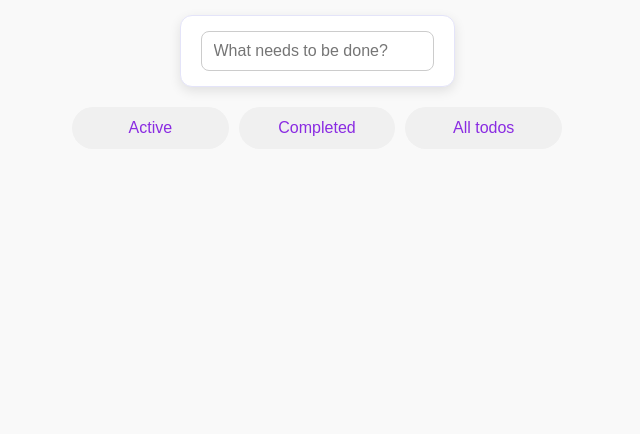
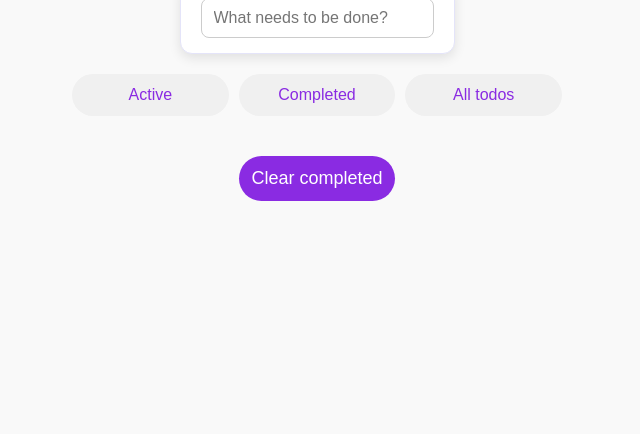
Before and after one commit to omrharbi/mini-framework, a plain HTML site: page todo-mvc/index.html in a window 1280 px wide. Shown: the part 366-800 px from the top of the page, without its empty margins (323-963 px from the left). Drawn offline with Linux system fonts and the light colour scheme.

Commit message:
add handler to clear all completed todos

```diff
--- a/src/store.js
+++ b/src/store.js
@@ -38,6 +38,11 @@ function reducer(state, action) {
                 ...state,
                 todos: state.todos.filter(todo => todo.id !== action.payload)
             };
+        case 'DELETE_COMPLETED_TODO':
+            return {
+                ...state,
+                todos: state.todos.filter(todo => !todo.completed)
+            };
         case 'SET_FILTER':
             return { ...state, filter: action.payload };
         default:
--- a/todo-mvc/app/main.js
+++ b/todo-mvc/app/main.js
@@ -38,15 +38,20 @@ function App() {
             })
         ),
         createTabs(),
-        TodoList(filteredTodos)
-        // Didact.createElement('button', { className: 'trash-button' },
-        //     Didact.createElement('svg', { xmlns: "http://www.w3.org/2000/svg", width: "28", height: "28", fill: "#fff", viewBox: "0 0 24 24" },
-        //         Didact.createElement('g', null,
-        //             Didact.createElement('path', { d: "M18 4h-1V3a3 3 0 0 0-3-3h-4a3 3 0 0 0-3 3v1H6a3 3 0 0 0-3 3v2a1 1 0 0 0 1 1h.069l.8 11.214A3.012 3.012 0 0 0 7.862 24h8.276a3.012 3.012 0 0 0 2.992-2.786L19.931 10H20a1 1 0 0 0 1-1V7a3 3 0 0 0-3-3ZM9 3a1 1 0 0 1 1-1h4a1 1 0 0 1 1 1v1H9ZM5 7a1 1 0 0 1 1-1h12a1 1 0 0 1 1 1v1H5Zm12.136 14.071a1 1 0 0 1-1 .929H7.862a1 1 0 0 1-1-.929L6.074 10h11.852Z" }),
-        //             Didact.createElement('path', { d: "M10 20a1 1 0 0 0 1-1v-6a1 1 0 0 0-2 0v6a1 1 0 0 0 1 1zm4 0a1 1 0 0 0 1-1v-6a1 1 0 0 0-2 0v6a1 1 0 0 0 1 1z" })
-        //         )
-        //     )
-        // )
+        TodoList(filteredTodos),
+        Didact.createElement('div', { className: 'bottom-todos' },
+            Didact.createElement('button', {
+                className: 'trash-button',
+                onClick: () => {
+                    store.dispatch({
+                        type: 'DELETE_COMPLETED_TODO'
+                    })
+                }
+            },
+                'Clear completed'
+            )
+        )
+
     );
 }
 
--- a/todo-mvc/style/style.css
+++ b/todo-mvc/style/style.css
@@ -205,12 +205,12 @@ body {
 
 /* Trash button */
 .trash-button {
-  width: 50px;
-  height: 50px;
-  border-radius: 50%;
+  border-radius: 15px;
   background-color: var(--primary-color);
   color: white;
+  padding: 12px;
   border: none;
+  border-radius: 25px;
   font-size: 18px;
   cursor: pointer;
   display: flex;
@@ -254,3 +254,10 @@ body {
   text-shadow: 0 2px 10px rgba(0, 0, 0, 0.1);
   transition: all var(--transition-speed) ease;
 }
+
+.bottom-todos {
+    display: flex;
+    justify-content: space-between;
+    align-items: center;
+    gap: 7px;
+}
```
